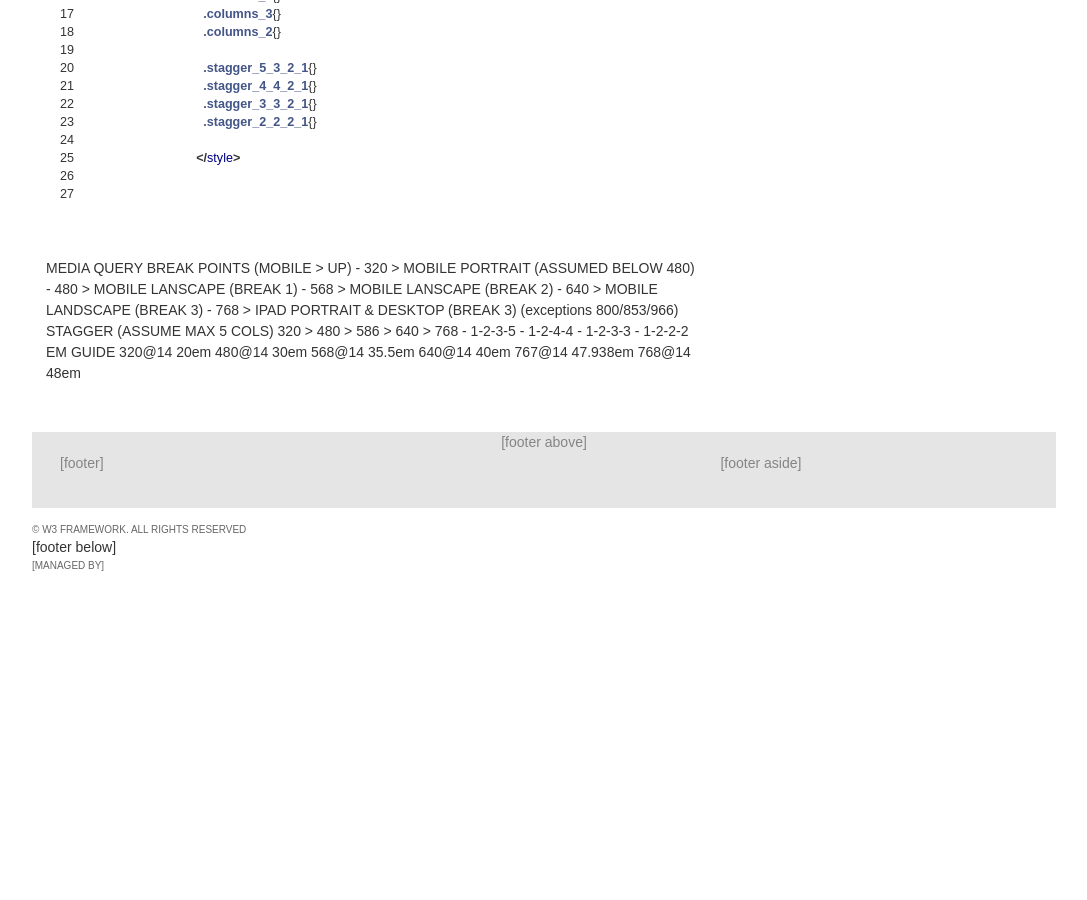
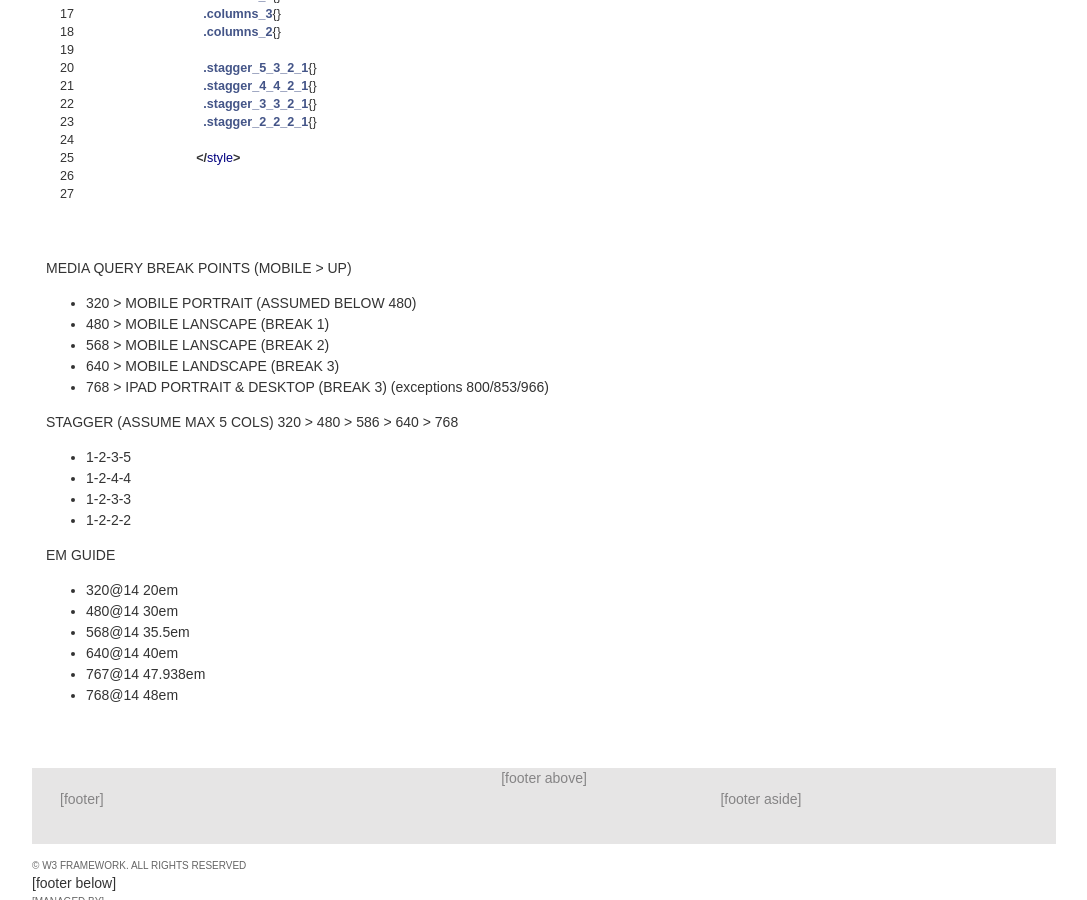
Before and after one commit to 2dpi/templates, a Jekyll site: the page built from www/elements/manual/layout/responsive.html, in a window 1280 px wide and 900 px high, scrolled down 1857 px. Shown: the whole window, without its empty margins (96-1183 px from the left). Built offline with Jekyll 4.4.1, drawn with Linux system fonts in a browser that asks for light colours; before the commit the page ends 2486 px from its top, so only the background shows below that.

Commit message:
adding pages

```diff
--- a/www/elements/manual/layout/responsive.html
+++ b/www/elements/manual/layout/responsive.html
@@ -91,27 +91,33 @@ keywords: css3 grid
         </style>
           {% endraw %}
         {% endhighlight %}
-        MEDIA QUERY BREAK POINTS (MOBILE > UP)
-        - 320 > MOBILE PORTRAIT (ASSUMED BELOW 480)
-        - 480 > MOBILE LANSCAPE (BREAK 1)
-        - 568 > MOBILE LANSCAPE (BREAK 2)
-        - 640 > MOBILE LANDSCAPE (BREAK 3)
-        - 768 > IPAD PORTRAIT & DESKTOP (BREAK 3) (exceptions 800/853/966)
+        <p>MEDIA QUERY BREAK POINTS (MOBILE > UP)</p>
+        <ul>
+          <li>320 > MOBILE PORTRAIT (ASSUMED BELOW 480)</li>
+          <li>480 > MOBILE LANSCAPE (BREAK 1)</li>
+          <li>568 > MOBILE LANSCAPE (BREAK 2)</li>
+          <li>640 > MOBILE LANDSCAPE (BREAK 3)</li>
+          <li>768 > IPAD PORTRAIT & DESKTOP (BREAK 3) (exceptions 800/853/966)</li>
+        </ul>
 
-        STAGGER (ASSUME MAX 5 COLS) 320 > 480 > 586 > 640 > 768
-        - 1-2-3-5
-        - 1-2-4-4
-        - 1-2-3-3
-        - 1-2-2-2
+        <p>STAGGER (ASSUME MAX 5 COLS) 320 > 480 > 586 > 640 > 768</p>
+        <ul>
+          <li>1-2-3-5</li>
+          <li>1-2-4-4</li>
+          <li>1-2-3-3</li>
+          <li>1-2-2-2</li>
+        </ul>
 
 
-        EM GUIDE
-        320@14 20em
-        480@14 30em
-        568@14 35.5em
-        640@14 40em
-        767@14 47.938em
-        768@14 48em
+        <p>EM GUIDE</p>
+        <ul>
+          <li>320@14 20em</li>
+          <li>480@14 30em</li>
+          <li>568@14 35.5em</li>
+          <li>640@14 40em</li>
+          <li>767@14 47.938em</li>
+          <li>768@14 48em</li>
+        </ul>
 
       </article>
     </div>
```
